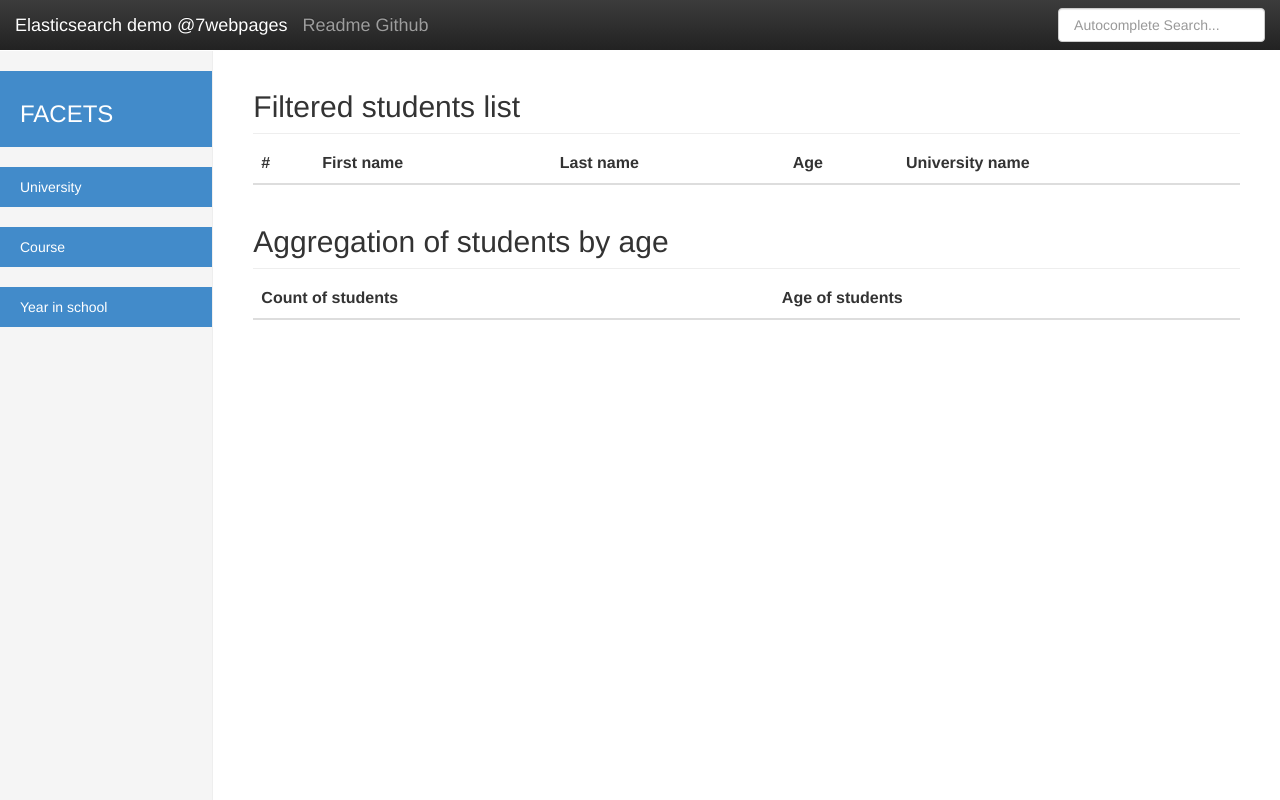
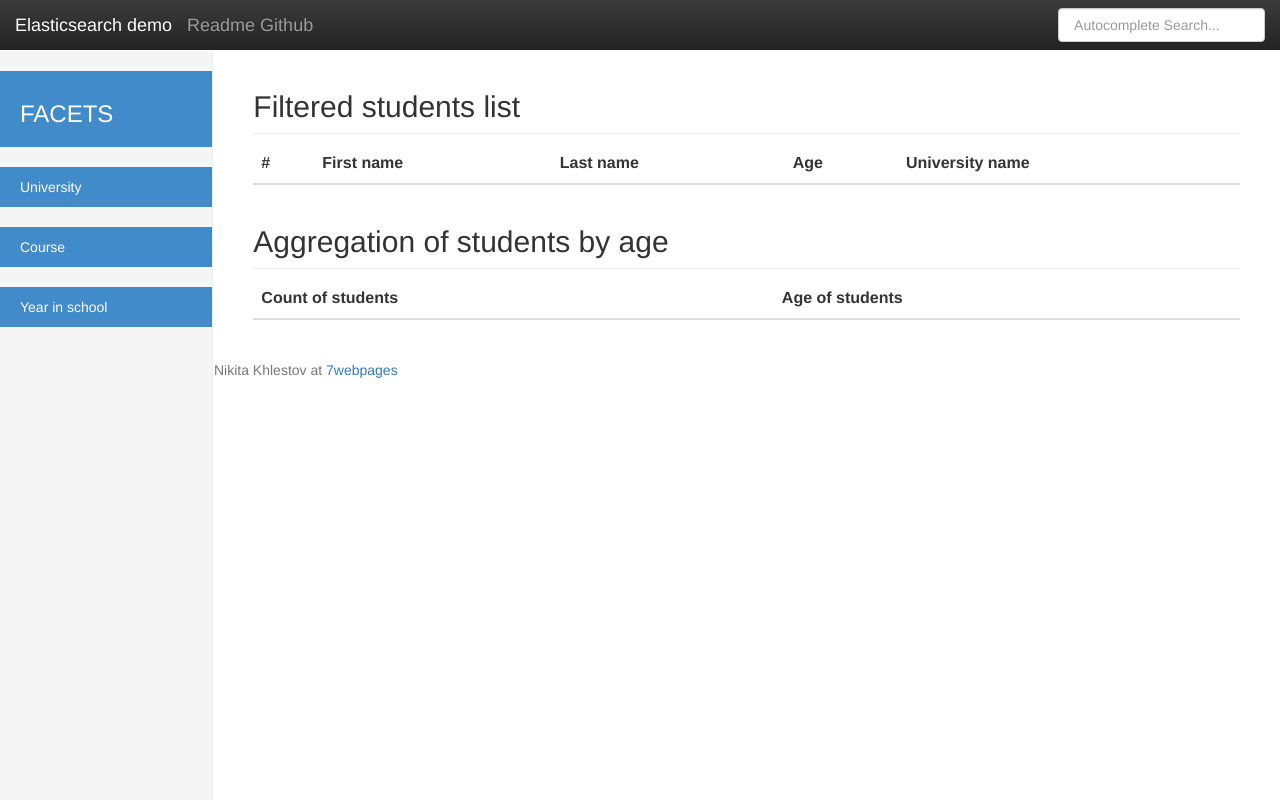
Before and after one commit to 7WebPages/elastic, a Django app: page / in a window 1280 px wide. Run offline with Django 3.2, Linux system fonts and the light colour scheme; data that the repository does not hold is empty; parts of the project's set-up code (start-up, migrations or seed data) failed here and were passed over; some libraries are stand-ins or nearby versions.

Commit message:
tried to add footer

```diff
--- a/project/templates/base.html
+++ b/project/templates/base.html
@@ -54,6 +54,14 @@
 
         </div> <!-- /container -->
         {% endblock container %}
+    <footer class="footer">
+      <div class="container">
+        {% block footer %}
+            <p class="text-muted">Place footer content here.</p>
+        {% endblock footer %}
+      </div>
+    </footer>
+
 
     </body>
 
--- a/project/templates/index.html
+++ b/project/templates/index.html
@@ -38,7 +38,7 @@ $(document).ready(function(){
         <span class="icon-bar"></span>
         <span class="icon-bar"></span>
       </button>
-      <a class="navbar-brand" href="{% url 'index-view' %}">Elasticsearch demo @7webpages</a>
+      <a class="navbar-brand" href="{% url 'index-view' %}">Elasticsearch demo</a>
       <a class="navbar-brand" href="https://github.com/7WebPages/elastic">Readme Github</a>
     </div>
     <div id="navbar" class="navbar-collapse collapse" data-toggle="tooltip" title="AUTOCOMPLETE">
@@ -132,3 +132,7 @@ $(document).ready(function(){
 </div>
 
 {% endblock container %}
+
+{% block footer %}
+  <p class="text-muted">Development made by Nikita Khlestov at <a href="http://7webpages.com/">7webpages</a></p>
+{% endblock footer %}
```
